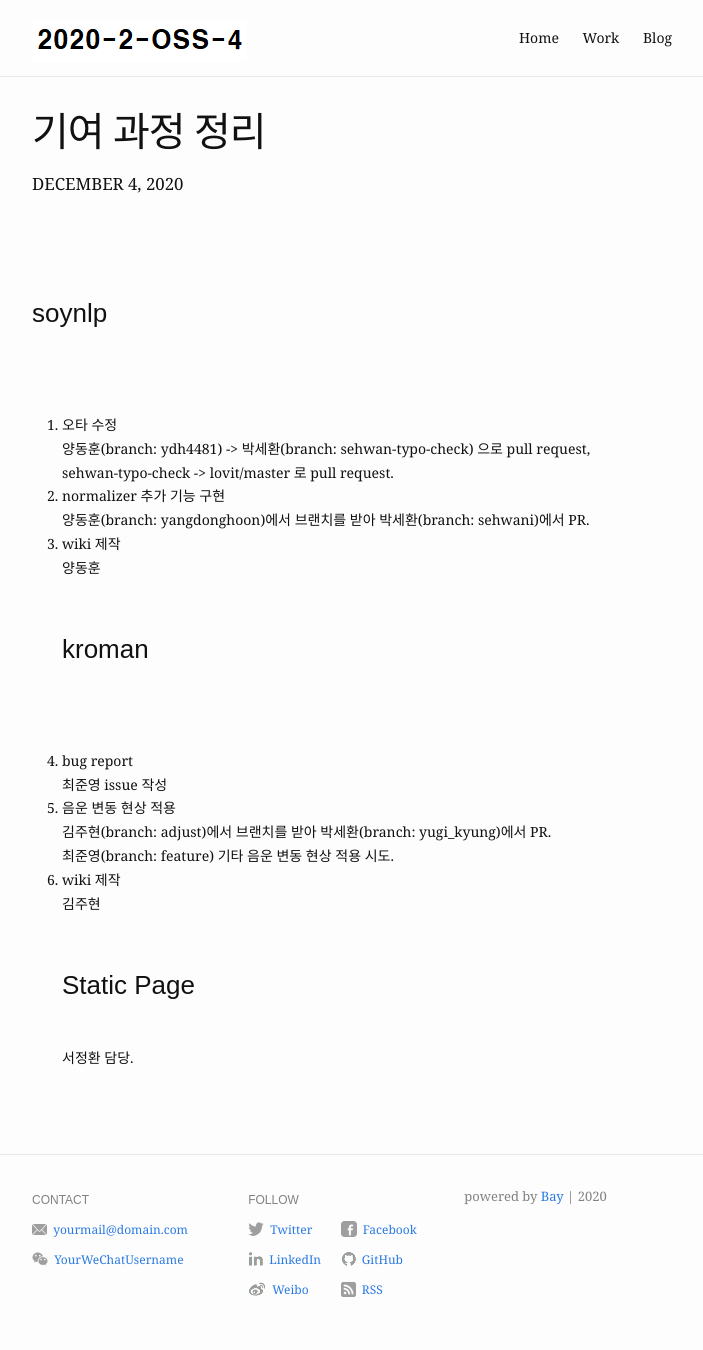
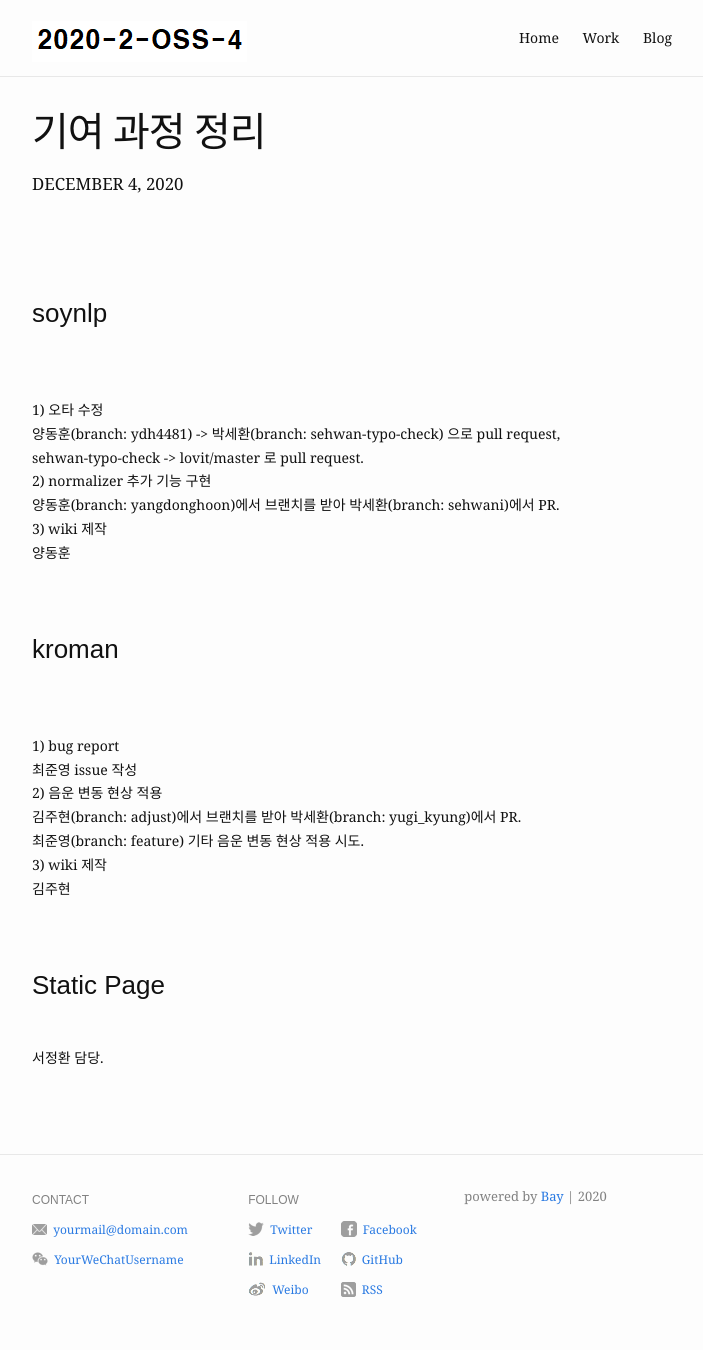
Before and after one commit to 20-2-SKKU-OSS/2020-2-OSS-4, a Jekyll site: the page built from _posts/2020-12-07-contribution.md, in a window 1280 px wide. Shown: the whole page, without its empty margins (288-991 px from the left). Built offline with Jekyll 4.4.1, drawn with Linux system fonts in a browser that asks for light colours.

Commit message:
Update 2020-12-07-contribution.md

```diff
--- a/_posts/2020-12-07-contribution.md
+++ b/_posts/2020-12-07-contribution.md
@@ -9,15 +9,15 @@ blurb: "A look at an example post using Bay Jekyll theme."
 <br>
 ### soynlp
 <br><br>
-1. 오타 수정
+1) 오타 수정
 <br>
 양동훈(branch: ydh4481) -> 박세환(branch: sehwan-typo-check) 으로 pull request, <br>sehwan-typo-check -> lovit/master 로 pull request.
 <br>
-2. normalizer 추가 기능 구현
+2) normalizer 추가 기능 구현
 <br>
 양동훈(branch: yangdonghoon)에서 브랜치를 받아 박세환(branch: sehwani)에서 PR.
 <br>
-3. wiki 제작
+3) wiki 제작
 <br>
 양동훈
 <br>
@@ -25,16 +25,16 @@ blurb: "A look at an example post using Bay Jekyll theme."
 <br>
 ### kroman
 <br><br>
-1. bug report
+1) bug report
 <br>
 최준영 issue 작성
 <br>
-2. 음운 변동 현상 적용
+2) 음운 변동 현상 적용
 <br>
 김주현(branch: adjust)에서 브랜치를 받아 박세환(branch: yugi_kyung)에서 PR.<br>
 최준영(branch: feature) 기타 음운 변동 현상 적용 시도.
 <br>
-3. wiki 제작
+3) wiki 제작
 <br>
 김주현
 <br>
```
